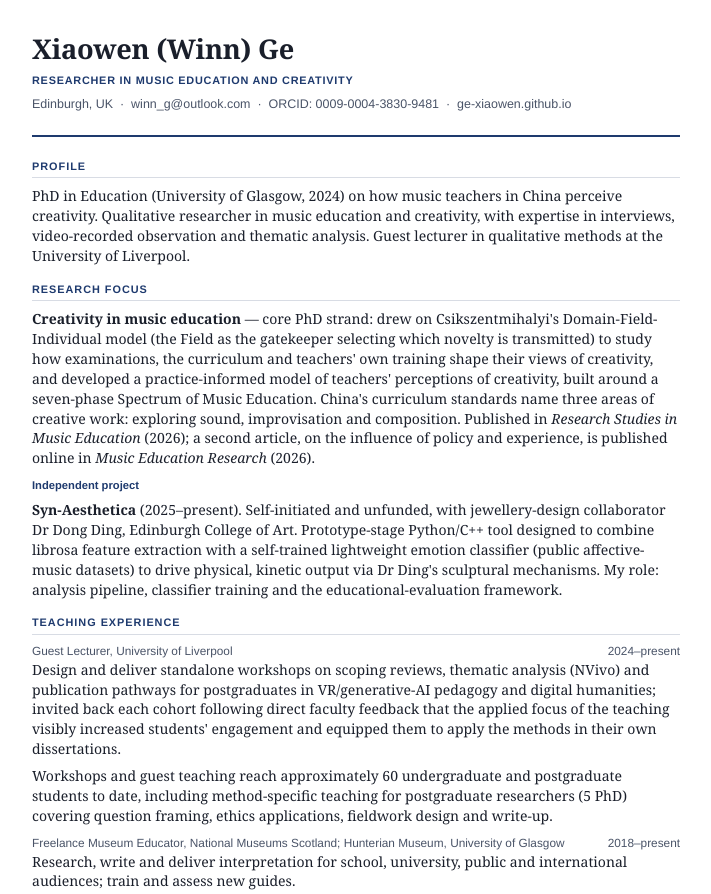
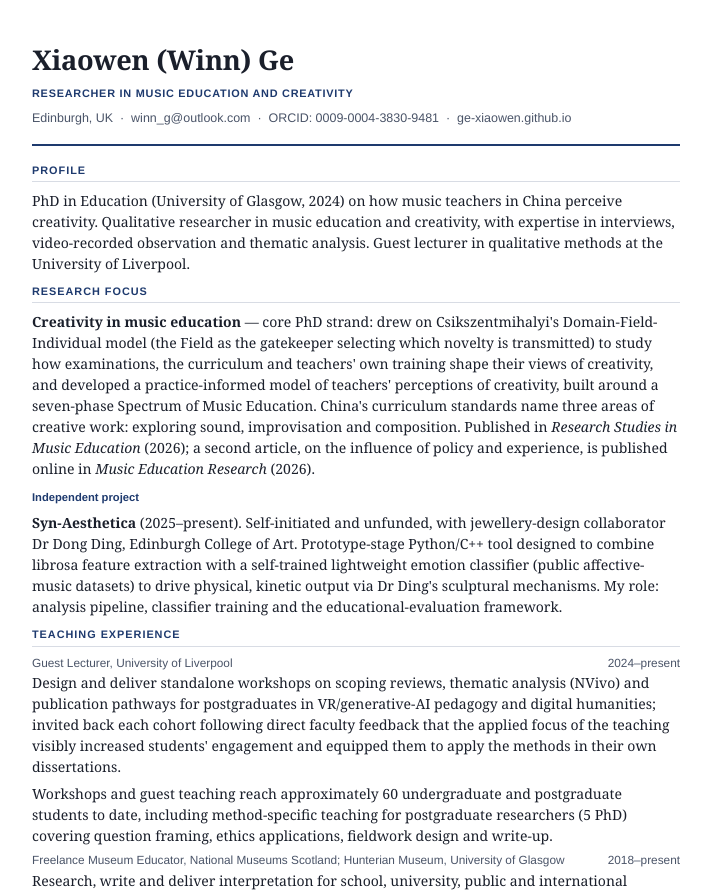
Before and after one commit to ge-xiaowen/ge-xiaowen.github.io, a plain HTML site: page cv-print.html in a window 1280 px wide. Shown: the top 894 px of the page, without its empty margins (284-995 px from the left). Drawn offline with Linux system fonts and the light colour scheme.

Commit message:
Restore Letter-style spacing while keeping CV to 2 pages

```diff
--- a/cv-print.html
+++ b/cv-print.html
@@ -10,14 +10,14 @@
     background: #fff;
     color: #1a1f2b;
     font-family: Georgia, 'Iowan Old Style', 'Palatino Linotype', serif;
-    line-height: 1.42;
+    line-height: 1.5;
     font-size: 10.5pt;
   }
-  main { max-width: 720px; margin: 0 auto; padding: 30px 36px; }
+  main { max-width: 720px; margin: 0 auto; padding: 40px 36px; }
   header {
-    margin-bottom: 22px;
+    margin-bottom: 16px;
     border-bottom: 2.5px solid #1e3a6e;
-    padding-bottom: 14px;
+    padding-bottom: 10px;
   }
   h1 { font-size: 1.7rem; margin: 0 0 4px; letter-spacing: -0.01em; }
   .role-line {
@@ -26,17 +26,17 @@
     color: #1e3a6e; margin: 0 0 8px;
   }
   .contact-line { font-family: 'Helvetica Neue', Arial, sans-serif; font-size: 0.78rem; color: #4a5468; }
-  section { margin-bottom: 16px; page-break-inside: avoid; }
+  section { margin-bottom: 9px; page-break-inside: avoid; }
   h2 {
     font-family: 'Helvetica Neue', Arial, sans-serif;
     font-size: 0.68rem; font-weight: 700; letter-spacing: 0.09em; text-transform: uppercase;
     color: #1e3a6e; margin: 0 0 8px; padding-bottom: 3px; border-bottom: 1px solid #d8dce4;
   }
-  p { margin: 0 0 7px; }
+  p { margin: 0 0 6px; }
   ul.plain { list-style: none; margin: 0; padding: 0; }
-  ul.plain li { margin: 0 0 8px; }
+  ul.plain li { margin: 0 0 6px; }
   .sub-label { font-family: 'Helvetica Neue', Arial, sans-serif; font-weight: 700; font-size: 0.7rem; color: #1e3a6e; margin: 10px 0 6px; }
-  .entry { margin-bottom: 9px; }
+  .entry { margin-bottom: 6px; }
   .entry-title { font-weight: 700; }
   .entry-meta { font-family: 'Helvetica Neue', Arial, sans-serif; font-size: 0.74rem; color: #4a5468; }
   .entry-meta .dates { float: right; }
```
Also changed, not shown: 1 other file.
